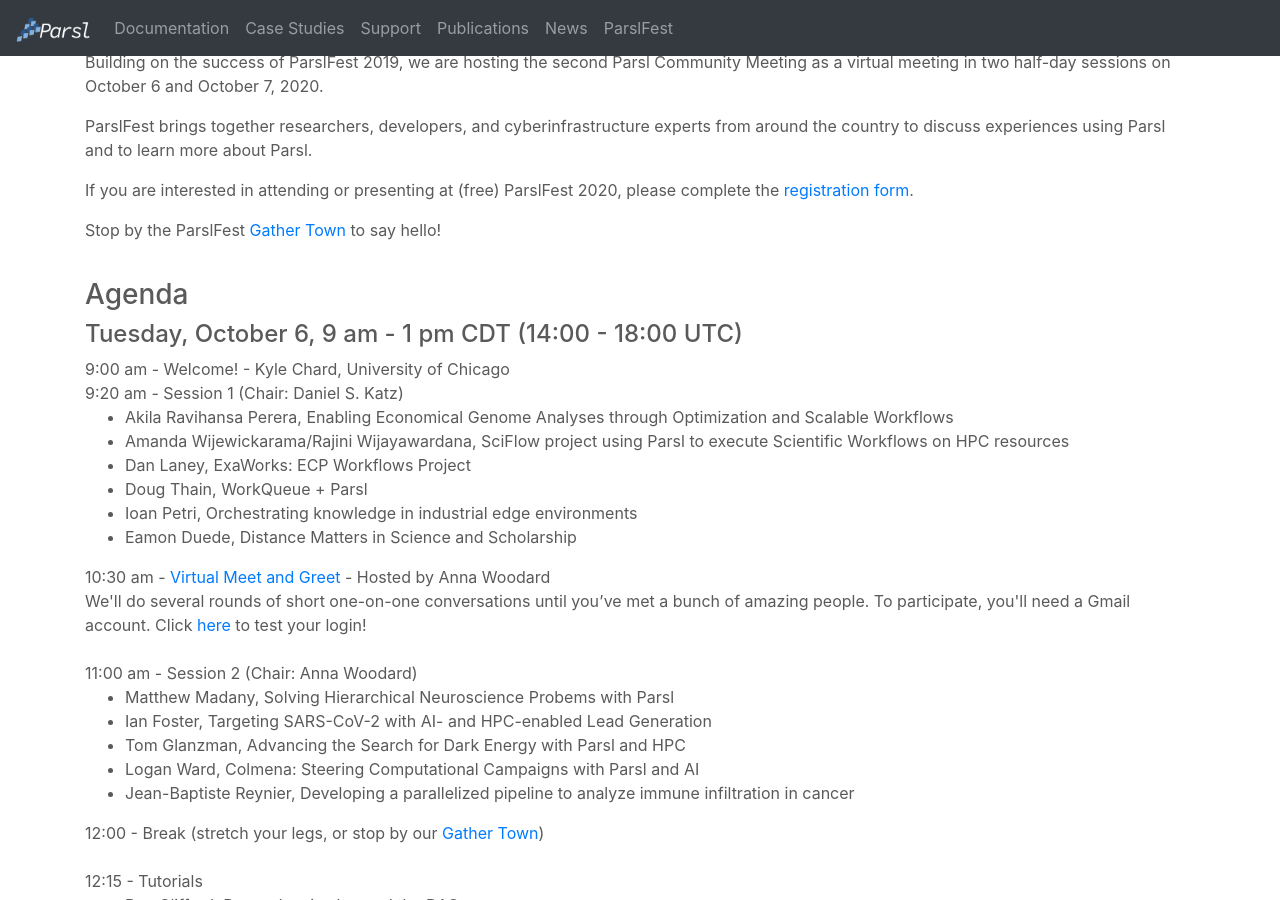
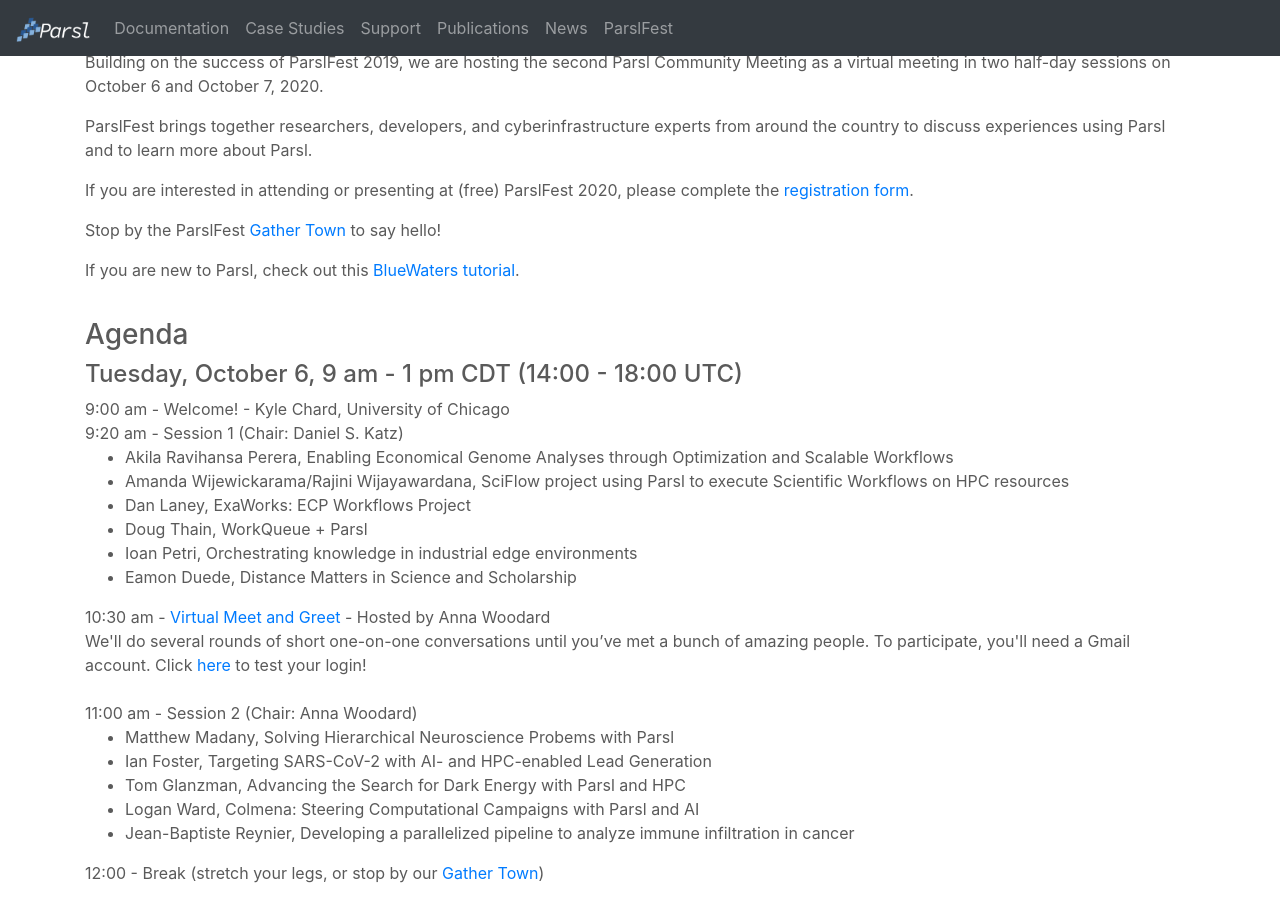
Before and after one commit to Parsl/parsl.github.io, a Jekyll site: the page built from parslfest2020.html, in a window 1280 px wide and 900 px high, scrolled down 344 px. Built offline with Jekyll 4.4.1, drawn with Linux system fonts in a browser that asks for light colours.

Commit message:
Update parslfest2020.html

```diff
--- a/parslfest2020.html
+++ b/parslfest2020.html
@@ -21,8 +21,10 @@
       <p>ParslFest brings together researchers, developers, and cyberinfrastructure experts from around the country to discuss experiences using Parsl and to learn
       more about Parsl.</p>
       <p>If you are interested in attending or presenting at (free)
-      ParslFest 2020, please  complete the <a href='https://forms.gle/pPAEPTTgeHucEqt3A'>registration form</a>.</p>
+      ParslFest 2020, please complete the <a href='https://forms.gle/pPAEPTTgeHucEqt3A'>registration form</a>.</p>
       <p>Stop by the ParslFest <a href='https://gather.town/app/9yEo30dEPHXRioKu/parslfest'>Gather Town</a> to say hello!</p>
+
+	    <p>If you are new to Parsl, check out this <a href='https://www.youtube.com/watch?v=tHTt0Pyb4_M'>BlueWaters tutorial</a>.</p>
     </div>
    </div>
 
```
